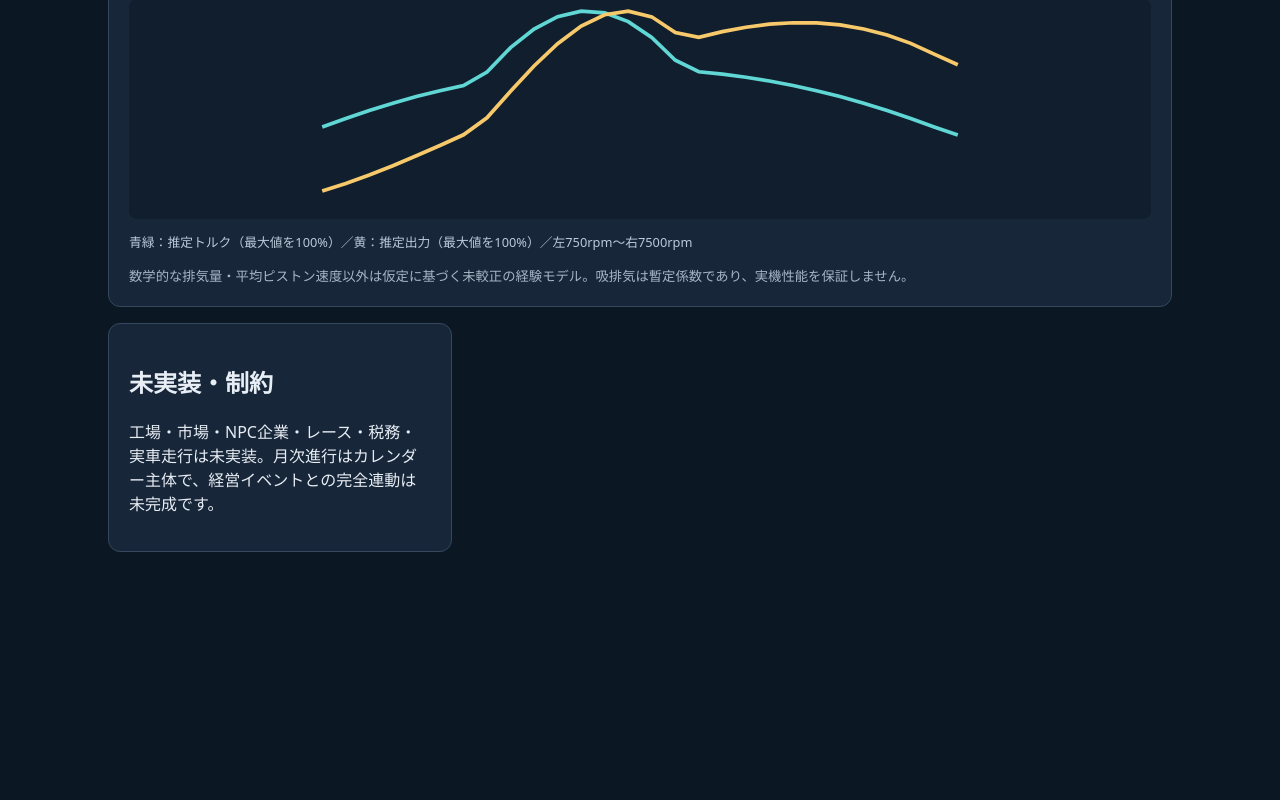
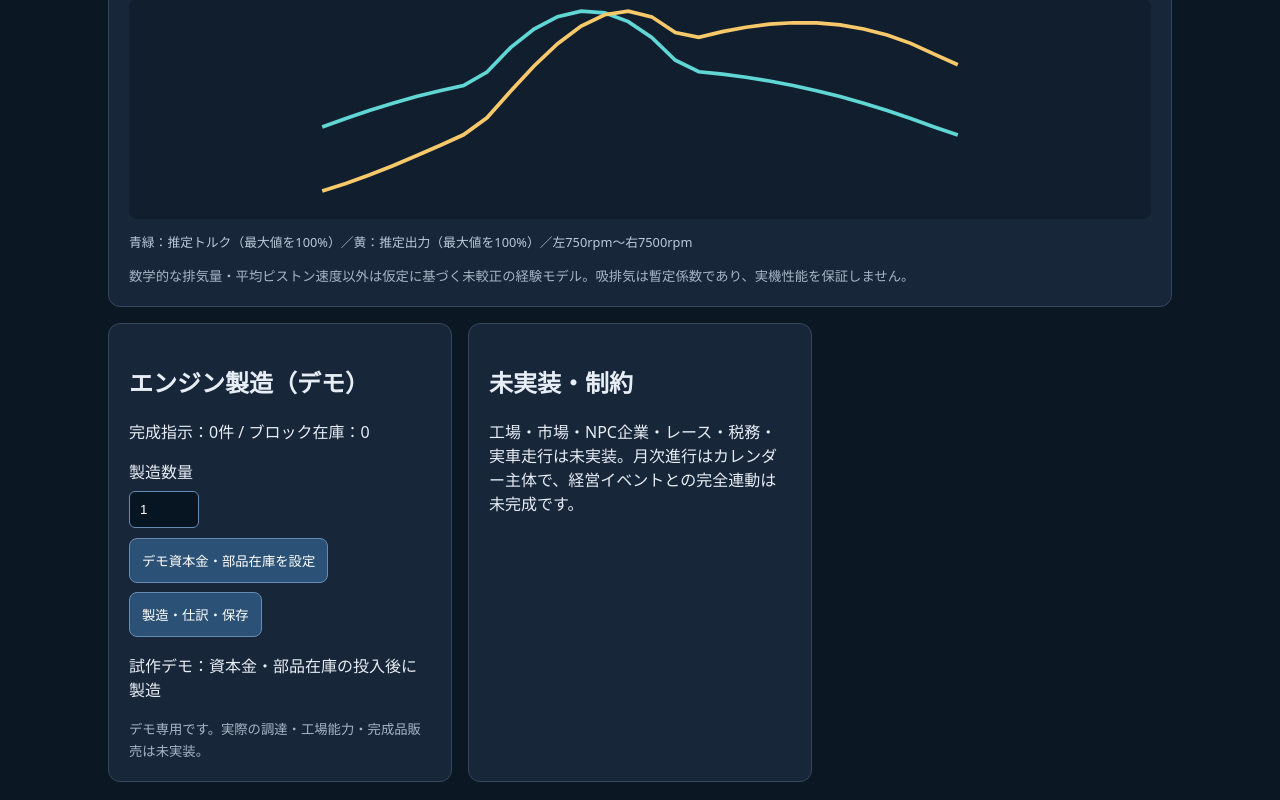
Before and after one commit to CeLiCa-Sun/JAPAN-AUTO-TYCOON, a React (Vite) app: page / in a window 1280 px wide. Shown: the part 1518-2318 px from the top of the page. Before the commit the page ends 2088 px from the top, so only its background shows below. Built offline with nearby package versions, Linux system fonts and the light colour scheme.

Commit message:
feat(ui): integrate persistent factory panel and remove unused imports

```diff
--- a/src/main.tsx
+++ b/src/main.tsx
@@ -2,9 +2,10 @@ import React,{useState} from "react";
 import {createRoot} from "react-dom/client";
 import {dispatch,advanceMonths} from "./core/reducer";
 import {initialState,yearMonth} from "./core/types";
-import {saveWithBackup,loadWithRecovery,restoreBackup,exportSave,importSave} from "./storage/backup";
+import {exportSave,importSave} from "./storage/backup";
 import {Dashboard} from "./app/Dashboard";
 import {EngineDesigner} from "./app/EngineDesigner";
+import {FactoryPanel} from "./app/FactoryPanel";
 import {saveAtomic,recoverAtomic,recoverBackupGeneration} from "./storage/atomic";
 import "./style.css";
 function App(){
@@ -26,6 +27,7 @@ function App(){
  <section><h2>セーブ管理</h2><label>スロット名 <input value={slot} onChange={e=>setSlot(e.target.value)} /></label><div className="actions"><button onClick={save}>保存</button><button onClick={load}>読み込み</button><button onClick={restore}>バックアップ復元</button><button onClick={exportJson}>JSON出力</button></div><label>JSON取り込み <input type="file" accept=".json,application/json" onChange={e=>void importJson(e.target.files?.[0]??null)} /></label><p role="status">{status}</p></section>
  <Dashboard game={game}/>
  <EngineDesigner/>
+ <FactoryPanel game={game} onSaved={setGame} slot={slot}/>
  <section><h2>未実装・制約</h2><p>工場・市場・NPC企業・レース・税務・実車走行は未実装。月次進行はカレンダー主体で、経営イベントとの完全連動は未完成です。</p></section>
  </main></div>;
 }
```
